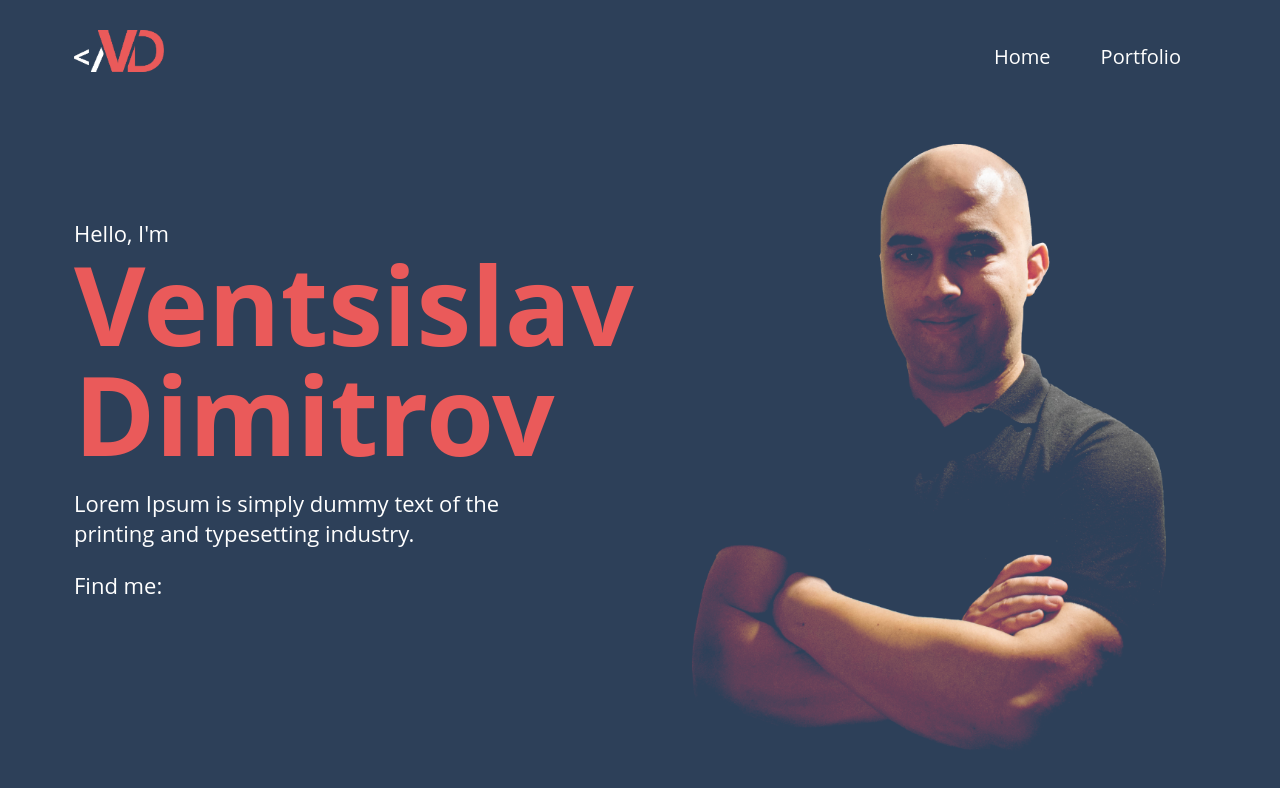
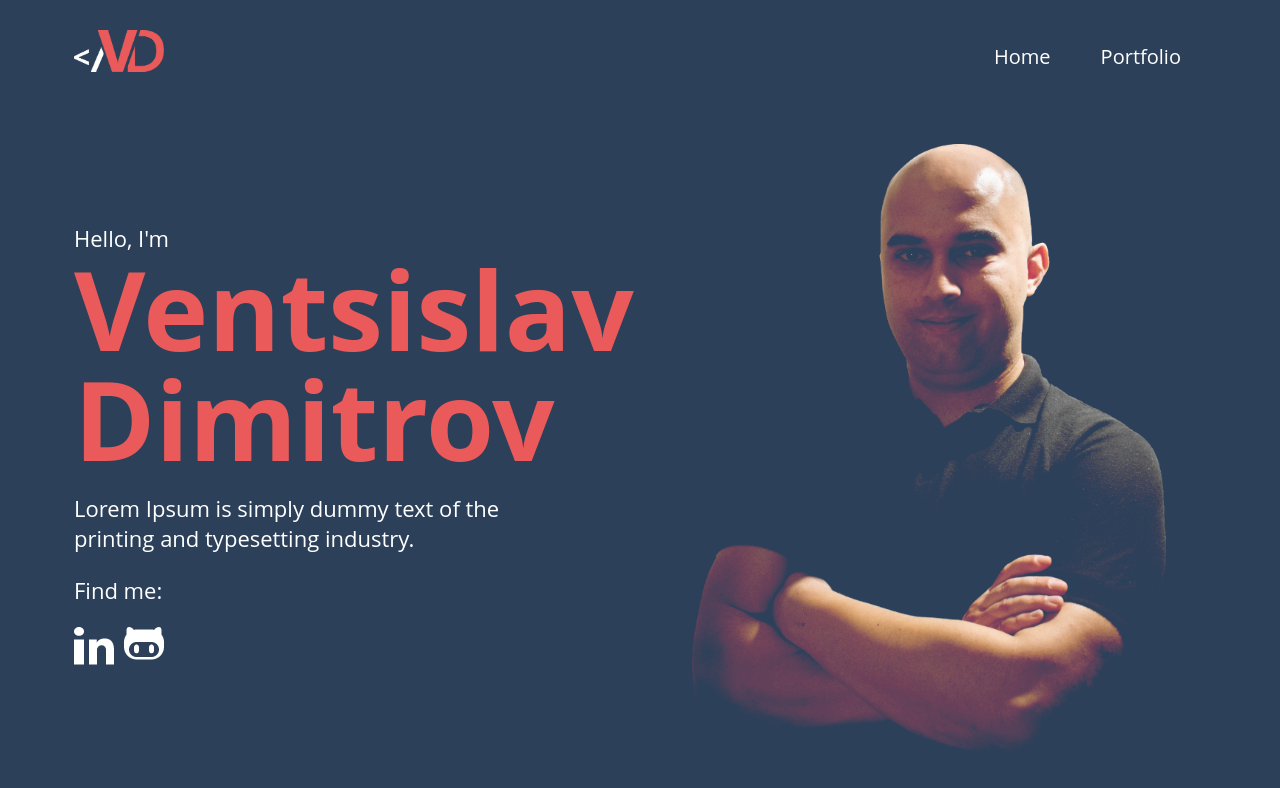
Before and after one commit to ventsi34/ventsi.net, a Gatsby site: page / in a window 1280 px wide. Built offline with nearby package versions, Linux system fonts and the light colour scheme; Gatsby itself is replaced by a stand-in of ours; a web font is replaced by a local one.

Commit message:
added some social icons

```diff
--- a/src/components/SocialMenu/social-menu.scss
+++ b/src/components/SocialMenu/social-menu.scss
@@ -2,16 +2,20 @@
   margin: 0;
   padding: 0;
   list-style: none;
+
+  li { display: inline-block; }
 }
 
 .icon {
   display: inline-block;
+  width: 5rem;
+  height: 5rem;
 
-  .linkedin {
-
+  &.linkedin {
+    background: url('../../../static/images/icons/linkedIn.png') no-repeat 0 0;
   }
 
-  .github {
-
+  &.github {
+    background: url('../../../static/images/icons/github.png') no-repeat 0 0;
   }
 }
```
Also changed, not shown: static/images/icons/github.png (added), static/images/icons/github@2x.png (added), static/images/icons/linkedIn.png (added), static/images/icons/linkedIn@2x.png (added).
